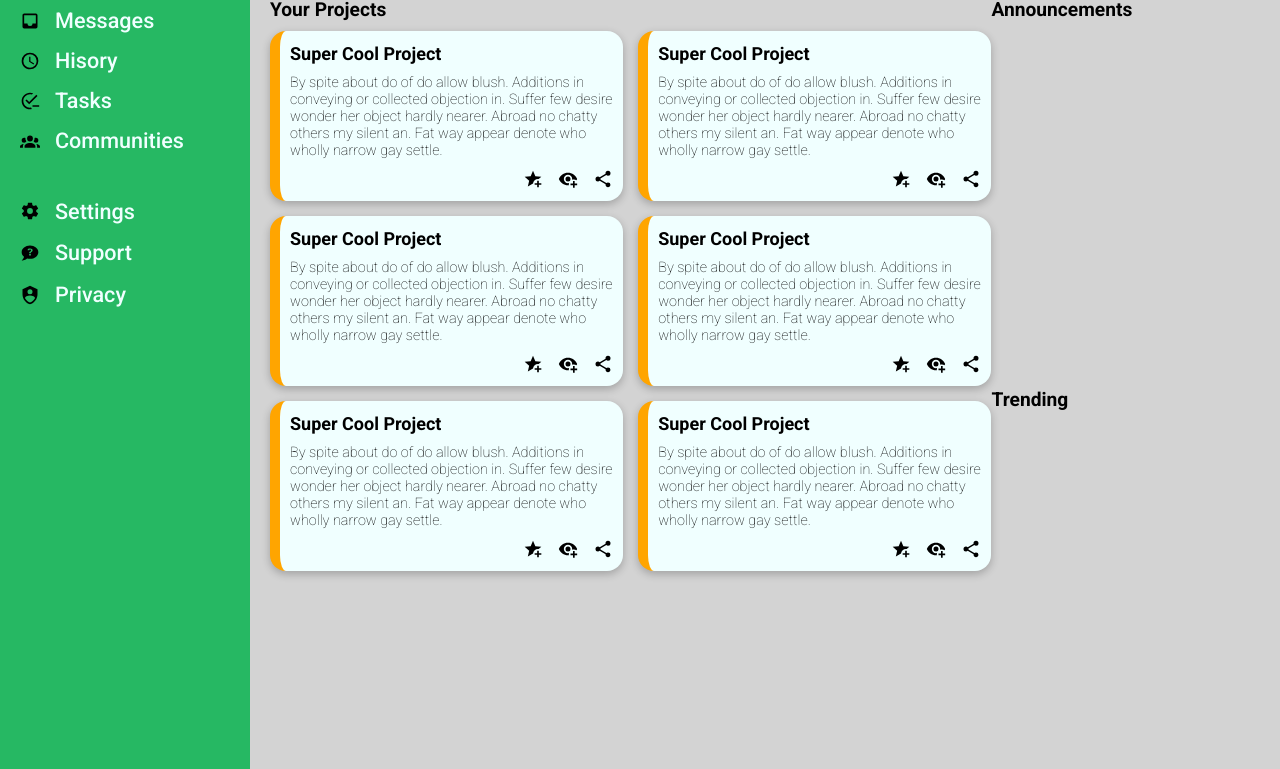
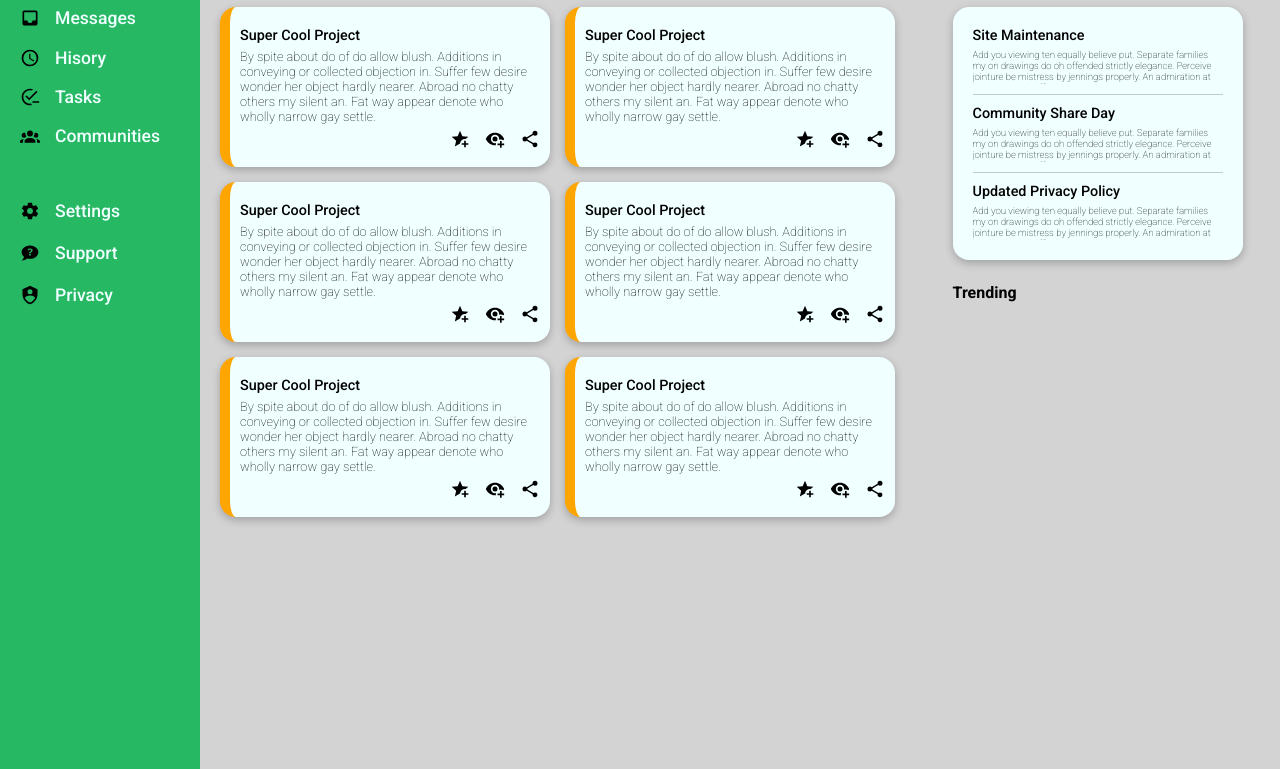
Before and after one commit to emiroquai/Admin-Dashboard, a plain HTML site: page index.html in a window 1280 px wide. Shown: the part 172-941 px from the top of the page. Drawn offline with Linux system fonts and the light colour scheme.

Commit message:
Added Announcements card

```diff
--- a/index.html
+++ b/index.html
@@ -119,7 +119,24 @@
         </div>
         <div class="announcements">
             <div class="title big">Announcements</div>
+            <div class="card announcements">
+                <ul>
+                    <li>
+                        <div class="title small">Site Maintenance</div>
+                        <div class="text list">Add you viewing ten equally believe put. Separate families my on drawings do oh offended strictly elegance. Perceive jointure be mistress by jennings properly. An admiration at he discovered difficulty continuing.</div>
+                     </li>
+                    <li>
+                        <div class="title small">Community Share Day</div>
+                        <div class="text list">Add you viewing ten equally believe put. Separate families my on drawings do oh offended strictly elegance. Perceive jointure be mistress by jennings properly. An admiration at he discovered difficulty continuing.</div>
 
+                    </li>
+                    <li class="last">
+                        <div class="title small">Updated Privacy Policy</div>
+                        <div class="text list">Add you viewing ten equally believe put. Separate families my on drawings do oh offended strictly elegance. Perceive jointure be mistress by jennings properly. An admiration at he discovered difficulty continuing.</div>
+
+                    </li>
+                </ul>
+            </div>
         </div>
         <div class="trending">
             <div class="title big">Trending</div>
--- a/style.css
+++ b/style.css
@@ -10,8 +10,8 @@ body {
     margin: 0;
     padding: 0;
     display: grid;
-    grid-template-columns: 250px auto;
-    grid-template-rows: 150px 100%;
+    grid-template-columns: 200px auto;
+    grid-template-rows: 130px auto;
 }
 
 img {
@@ -52,7 +52,7 @@ img {
     align-items: center;
     justify-content: start;
     padding-left: 20px;
-    font-size: 1.35rem;
+    font-size: 1.1rem;
     font-weight: 500;
 }
 
@@ -130,15 +130,22 @@ input {
     align-items: center;
     gap: var(--img-gap);
     row-gap: 0;
+    min-width: 200px;
+
 }
 
-.profileName, .title.small, .command{
+.profileName, .command{
     font-weight: 700;
-    font-size: large;
+    font-size: 1rem;
+}
+
+.title.small {
+    font-size: 0.9rem;
+    font-weight: 500;
 }
 
 .profileName.big {
-    font-size: 1.5rem;
+    font-size: 1.2rem;
 }
 
 .profilePicture.small{
@@ -174,10 +181,10 @@ input {
     grid-column: 2 / 3;
     grid-row: 2 / 3;
     background-color: lightgrey;
-    grid-template-columns: 5fr 2fr;
-    grid-template-rows: 1fr 1fr;
-    padding-left: 20px;
-    padding-top: 20px;
+    grid-template-columns: 7fr 3fr;
+    grid-template-rows: 290px 100vh;
+    padding: 20px 20px;
+    gap: var(--img-gap);
 }
 
 .projects {
@@ -190,33 +197,37 @@ input {
     grid-auto-flow: column;
     gap: var(--img-gap);
     grid-template-rows: 1fr 1fr 1fr;
-    justify-items: start;
+    justify-content: start;
     margin-top: 10px;
 
 }
 
 .title.big {
-    font-size: larger;
     font-weight: 700;
 
 }
 
 .text {
-    font-size: 0.9rem;
+    font-size: 0.8rem;
     font-weight: 200;
 }
 
-.card.project {
+.card {
     background-color: azure;
-    max-width: 350px;
-    height: 150px;
-    border-left: 10px solid orange;
     border-radius: 16px;
-    padding: 10px;
+    padding: 20px 10px;
     box-shadow: rgba(0, 0, 0, 0.24) 0px 3px 8px;
     display: grid;
+
+}
+
+.card.project {
+    max-width: 300px;
+    height: 120px;
+    border-left: 10px solid orange;
     gap: 5px;
     align-content: space-around;
+
 }
 
 .cardButtons {
@@ -225,3 +236,37 @@ input {
     justify-content: end;
     gap: var(--img-gap);
 }
+
+.announcements {
+    grid-row: 1/2;
+}
+
+.card.announcements {
+    max-width: 250px;
+    padding: 20px 20px 0px;
+    margin-top: 10px;
+}
+
+ul {
+    padding: 0;
+    margin: 0;
+    height: 100%;
+}
+
+li {
+    list-style-type: none;
+    border-bottom: 1px solid rgba(0, 0, 0, 0.2);
+    padding-bottom: 10px;
+    margin-bottom: 10px;
+}
+
+li.last{
+    border-bottom: none;
+}
+.text.list {
+    overflow: hidden;
+    margin-top: 5px;
+    height: 35px;
+    font-size: 0.6rem;
+
+}
```
